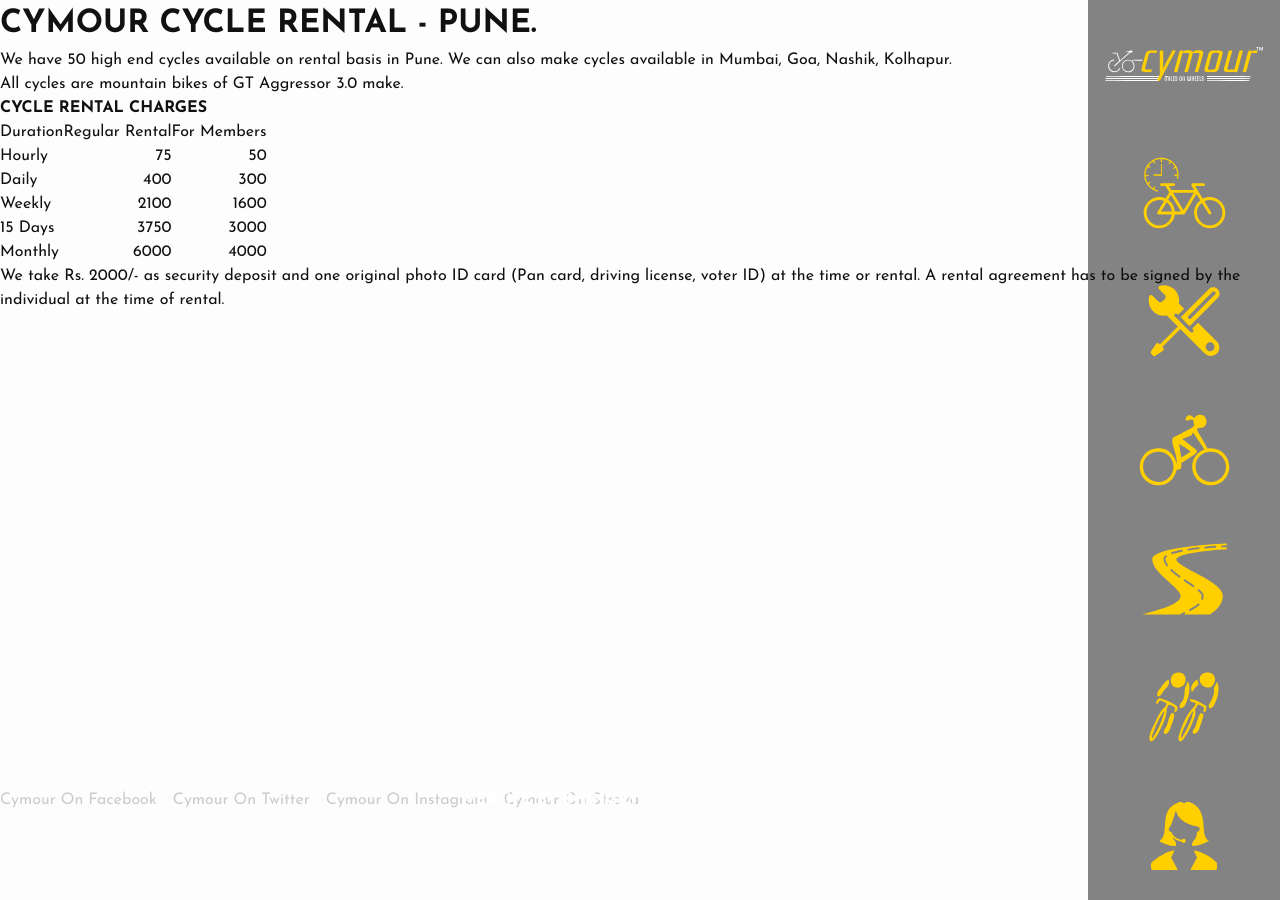
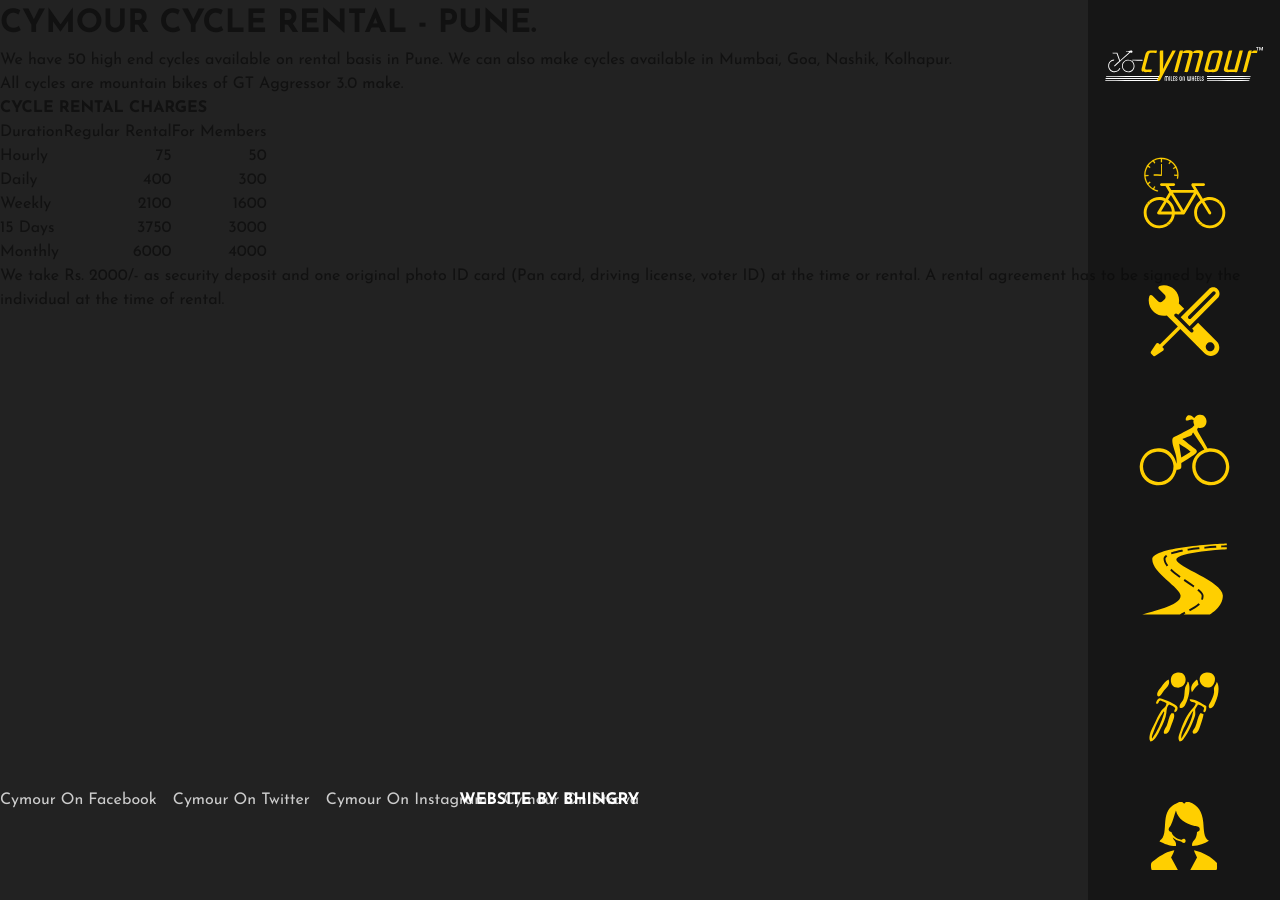
Before and after one commit to guttikar/cymour15, a Jekyll site: the page built from rental.md, in a window 1280 px wide. Built offline with Jekyll 4.4.1, drawn with Linux system fonts in a browser that asks for light colours; nearby versions of some CDN libraries.

Commit message:
changed background color to dark

```diff
--- a/_sass/_variables.scss
+++ b/_sass/_variables.scss
@@ -7,7 +7,7 @@
 $spacing-unit:     2em;
 
 $text-color:       #111;
-$background-color: #fdfdfd;
+$background-color: #222;
 $brand-color:      #FDBC11;
 
 $aside-background-color: rgba(10,10,10,0.5);
```
